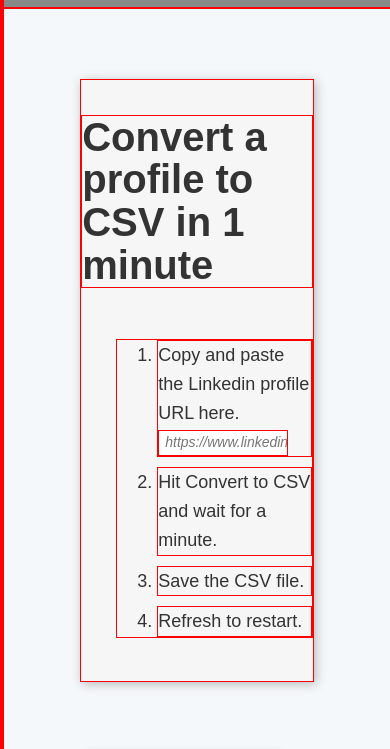
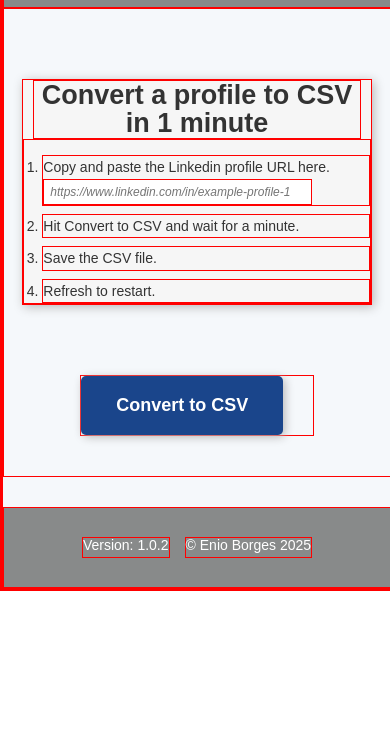
Before and after one commit to borgesenioc/ethical-linkedin-profile-extractor, a website: page public/index.html in a window 390 px wide. Shown: the part 48-797 px from the top of the page. Drawn offline with Linux system fonts and the light colour scheme; files whose address does not match are found by name.

Commit message:
Create mobile responsiveness for the hero block got screens smaller than 1024, 898 and 692 px

```diff
--- a/public/css/blocks/header.css
+++ b/public/css/blocks/header.css
@@ -22,9 +22,11 @@
   height: 40px;
 }
 
-@media screen and (max-width: 1024px) {
-  /* no updates for this frame */
+/*
+@media screen and (max-width: 1100px) {
+   no updates for this frame
 }
+*/
 
 @media screen and (max-width: 898px) {
   .header__title {
--- a/public/css/blocks/hero.css
+++ b/public/css/blocks/hero.css
@@ -11,11 +11,12 @@
 }
 
 .hero__heading {
-  margin-top: 10px;
+  margin: 10px 15px 0 15px;
   padding: 0;
-  font-size: 40px;
+  font-size: 36px;
   line-height: 1.07;
   align-self: center;
+  text-align: center;
 }
 
 .hero__list-instructions {
@@ -46,3 +47,49 @@
 .hero__success-message {
   display: none;
 }
+
+@media screen and (max-width: 1100px) {
+  .hero__heading {
+    margin: 0;
+    font-size: 28px;
+  }
+  .hero__list-instructions {
+    margin-left: 30px;
+    gap: 8px;
+    font-size: 14px;
+  }
+  .hero__textbox::placeholder {
+    font-size: 12px;
+  }
+}
+
+@media screen and (max-width: 898px) {
+  .hero {
+    width: 70%;
+    padding: 20px 0 15px 0;
+  }
+  .hero__heading {
+    font-size: 27px;
+  }
+}
+
+@media screen and (max-width: 692px) {
+  .hero {
+    width: 90%;
+    padding: 0;
+  }
+  .hero__heading {
+    margin: 0 10px;
+    font-size: 27px;
+  }
+
+  .hero__list-instructions {
+    margin: 0;
+    padding: 15px 0 0 18px;
+    gap: 8px;
+    font-size: 14px;
+  }
+  .hero__textbox::placeholder {
+    font-size: 12px;
+  }
+}
```
